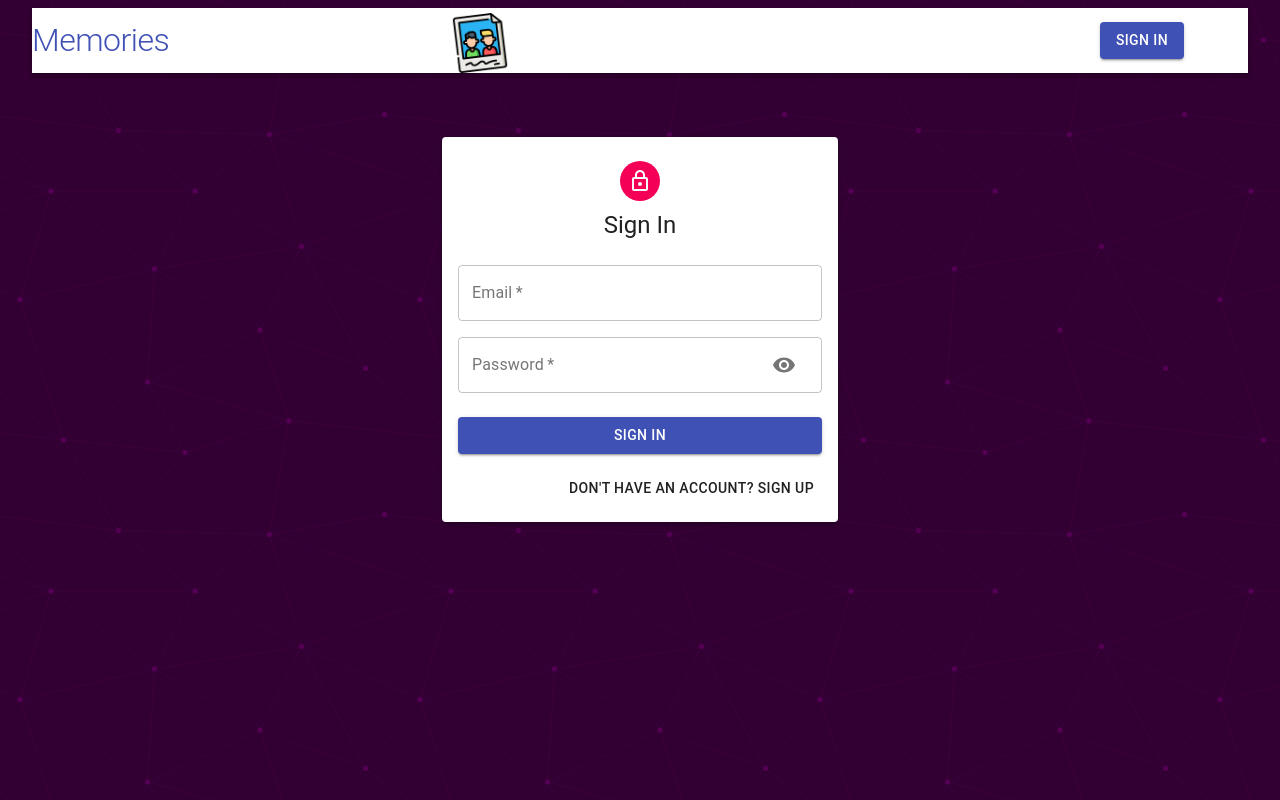
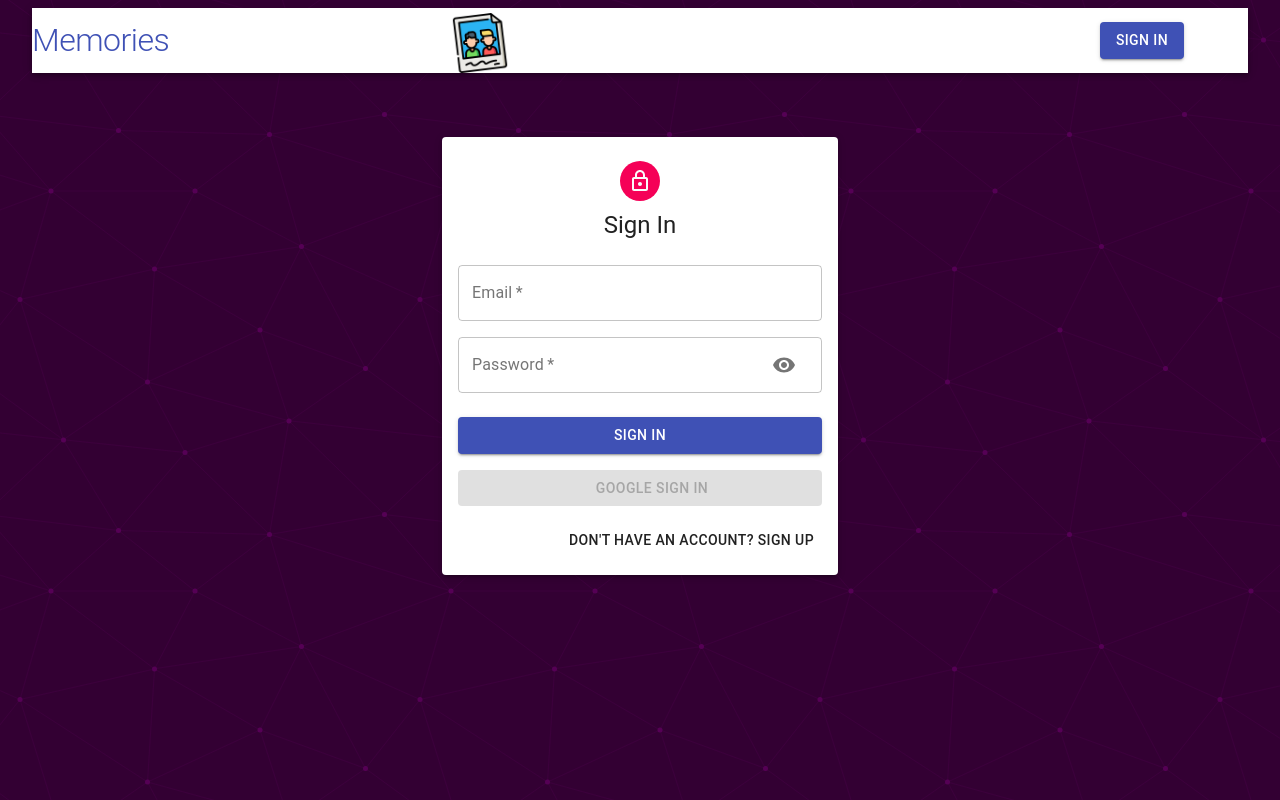
Before and after one commit to thanhle0203/Memories-app, a React (Create React App) app in the folder memories-app/client/: page /auth in a window 1280 px wide. Built offline with nearby package versions, Linux system fonts and the light colour scheme.

Commit message:
Created Auth Google Sign In

```diff
--- a/memories-app/client/package.json
+++ b/memories-app/client/package.json
@@ -15,6 +15,7 @@
     "react": "^18.2.0",
     "react-dom": "^18.2.0",
     "react-file-base64": "^1.0.3",
+    "react-google-login": "^5.2.2",
     "react-moment": "^1.1.2",
     "react-redux": "^8.0.2",
     "react-router-dom": "^6.3.0",
--- a/memories-app/client/src/components/Auth/Auth.js
+++ b/memories-app/client/src/components/Auth/Auth.js
@@ -1,5 +1,9 @@
 import React, { useState } from 'react';
-import { Avatar, Button, Paper, Grid, Typography, Container, TextField } from '@material-ui/core';
+import { Avatar, Button, Paper, Grid, Typography, Container, Icon } from '@material-ui/core';
+import { GoogleLogin } from 'react-google-login';
+import { Link } from 'react-router-dom';
+import { useDispatch } from 'react-redux';
+import icon from './icon';
 import LockOutlinedIcon from '@material-ui/icons/LockOutlined';
 import useStyle from './styles';
 import Input from './Input';
@@ -10,6 +14,8 @@
   const [ showPassword, setShowPassword] = useState(false);
 
   const [isSignup, setIsSignup] = useState(false);
+
+  const dispatch = useDispatch();
 
   const handleShowPassword = () => setShowPassword((prevShowPassword) => !prevShowPassword);
 
@@ -26,9 +32,24 @@
     handleShowPassword(false);
   }
 
+  const googleSuccess = async (res) => {
+    const result = res?.profileObj; // cannot get property profileObj of underfined
+    const token = res?.tokenId;
+
+    try {
+      dispatch({ type: 'Auth', data: { result, token } });
+    } catch (error) {
+      console.log(error);
+    }
+  }
+
+  const googleFailure = () => {
+    console.log('Google Sign In was unsuccessful. Try Again Later');
+  }
+
 
   return (
-    <Container className='main' maxWidth='xs' >
+    <Container component='main' maxWidth='xs' >
       <Paper className={classes.paper} elevation={3}>
         <Avatar className={classes.avatar}>
             <LockOutlinedIcon />
@@ -40,7 +61,7 @@
               isSignup && (
                 <>
                   <Input name='firstName' label='First Name' handleChange={handleChange} autoFocus half></Input>
-                  <Input name='lastName' label='Last Name' handleChange={handleChange} autoFocus></Input>
+                  <Input name='lastName' label='Last Name' handleChange={handleChange} autoFocus half></Input>
                 </>
               )
             }
@@ -53,7 +74,27 @@
             {isSignup ? 'Sign Up' : 'Sign In'}
           </Button>
 
-          <Grid container justify='flex-end'>
+          <GoogleLogin
+            clientId = '193456760660-1qh2p6v5u4p4qugm6vav30iheedldnos.apps.googleusercontent.com'
+            render={(renderProps) => (
+              <Button
+                className={classes.googleButton}
+                color='primary'
+                fullWidth
+                onClick={renderProps.onClick}
+                disabled={renderProps.disabled}
+                startIcon={<Icon />}
+                variant='contained'
+                 >
+                Google Sign In
+              </Button>
+            )}
+            onSuccess={googleSuccess}
+            onFailure={googleFailure}
+            cookiePolicy='single_host_origin'
+           />
+
+          <Grid container justifyContent='flex-end'>
             <Grid item>
               <Button onClick={switchMode}>
                 { isSignup ? 'Already have an account? Sign In' : "Don't have an account? Sign Up" }
--- /dev/null
+++ b/memories-app/client/src/components/Auth/icon.js
@@ -0,0 +1,12 @@
+import React from 'react';
+
+const icon = () => (
+  <svg style={{ width: '20px', height: '20px' }} viewBox="0 0 24 24">
+    <path
+      fill="currentColor"
+      d="M21.35,11.1H12.18V13.83H18.69C18.36,17.64 15.19,19.27 12.19,19.27C8.36,19.27 5,16.25 5,12C5,7.9 8.2,4.73 12.2,4.73C15.29,4.73 17.1,6.7 17.1,6.7L19,4.72C19,4.72 16.56,2 12.1,2C6.42,2 2.03,6.8 2.03,12C2.03,17.05 6.16,22 12.25,22C17.6,22 21.5,18.33 21.5,12.91C21.5,11.76 21.35,11.1 21.35,11.1V11.1Z"
+    />
+  </svg>
+);
+
+export default icon;
--- a/memories-app/client/src/components/Navbar/Navbar.js
+++ b/memories-app/client/src/components/Navbar/Navbar.js
@@ -11,8 +11,7 @@
   const user = null;
 
   return (
-    <div>
-      <AppBar className={classes.AppBar} position='static' color='inherit'>
+    <AppBar className={classes.AppBar} position='static' color='inherit'>
         <div className={classes.brandContainer}>
             <Typography component={Link} to='/' className={classes.heading} variant='h1' align='center'>Memories</Typography>
             <img className={classes.image} src={memories} alt='icon' height='60' />
@@ -40,8 +39,7 @@
           )}
         </Toolbar>
             */}
-            </AppBar>
-    </div>
+    </AppBar>
   )
 }
 
```
Also changed, not shown: memories-app/client/src/components/Home/Home.js (indentation only), 1 other file (tests, documents, lock files or other folders).
